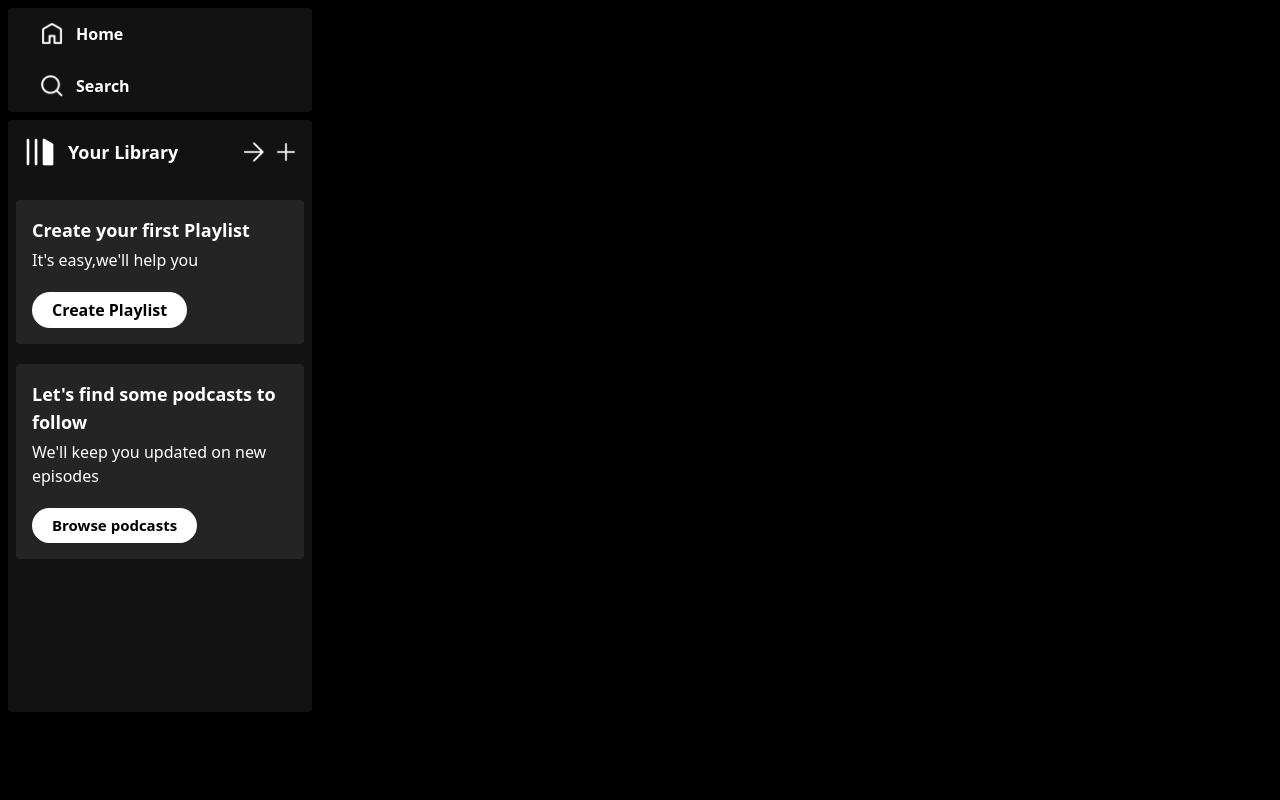
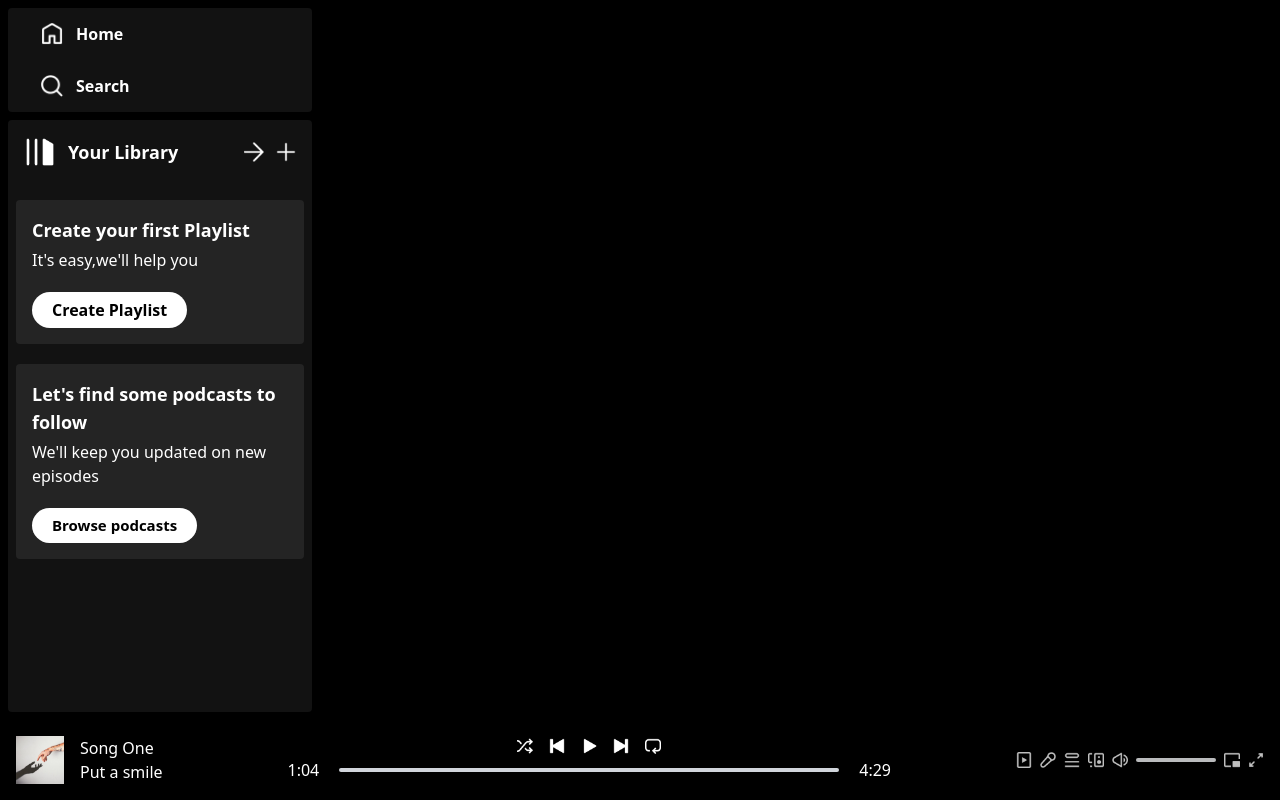
Before and after one commit to Shaheer-developer/Spotify_clone, a React (Vite) app in the folder frontend/: page / in a window 1280 px wide. Built offline with nearby package versions, Linux system fonts and the light colour scheme.

Commit message:
made the Player component

```diff
--- a/frontend/src/App.jsx
+++ b/frontend/src/App.jsx
@@ -1,14 +1,14 @@
 import React from "react";
 import Sidebar from "./components/Sidebar";
+import Player from "./components/Player";
 
 const App = () => {
   return(
     <div className="h-screen bg-black ">
-      <div className="h-[90%] flex ">
+      <div className="h-[90%] flex">
         <Sidebar/>
-
       </div>
-
+      <Player/>
     </div>
   )
 }
--- /dev/null
+++ b/frontend/src/components/Player.jsx
@@ -0,0 +1,44 @@
+import React from "react";
+import {assets, songsData} from '../assets/frontend-assets/assets.js'
+
+const Player = () => {
+    return(
+        <div className="h-[10%] bg-black flex justify-between items-center text-white px-4">
+            <div className="hidden lg:flex items-center gap-4">
+                <img className="w-12" src={songsData[0].image} alt=""/>
+                <div>
+                    <p>{songsData[0].name}</p>
+                    <p>{songsData[0].desc.slice(0,12)}</p>
+                </div>
+            </div>
+            <div className="flex flex-col items-center gap-1 m-auto">
+                <div className="flex gap-4">
+                    <img className="w-4 cursor-pointer" src={assets.shuffle_icon} alt=""/>
+                    <img className="w-4 cursor-pointer" src={assets.prev_icon} alt=""/>
+                    <img className="w-4 cursor-pointer" src={assets.play_icon} alt=""/>
+                    <img className="w-4 cursor-pointer" src={assets.next_icon} alt=""/>
+                    <img className="w-4 cursor-pointer" src={assets.loop_icon} alt=""/>
+                </div>
+                <div className="flex items-center gap-5">
+                    <p>1:04</p>
+                    <div className="w-[60vw] max-w-[500px] bg-gray-300 rounded-full cursor-pointer">
+                        <hr className="h-1 border-none w-0 bg-green-800 rounded-full"/>
+                    </div>
+                    <p>4:29</p>
+                </div>
+            </div>
+            <div className="hidden lg:flex items-center gap-2 opacity-75">
+                <img className="w-4" src={assets.plays_icon} alt=""/>
+                <img className="w-4" src={assets.mic_icon} alt=""/>
+                <img className="w-4" src={assets.queue_icon} alt=""/>
+                <img className="w-4" src={assets.speaker_icon} alt=""/>
+                <img className="w-4" src={assets.volume_icon} alt=""/>
+                <div className="w-20 bg-slate-50 h-1 rounded"></div>
+                <img className="w-4" src={assets.mini_player_icon} alt=""/>
+                <img className="w-4" src={assets.zoom_icon} alt=""/>
+            </div>
+        </div>
+    )
+}
+
+export default Player
```
